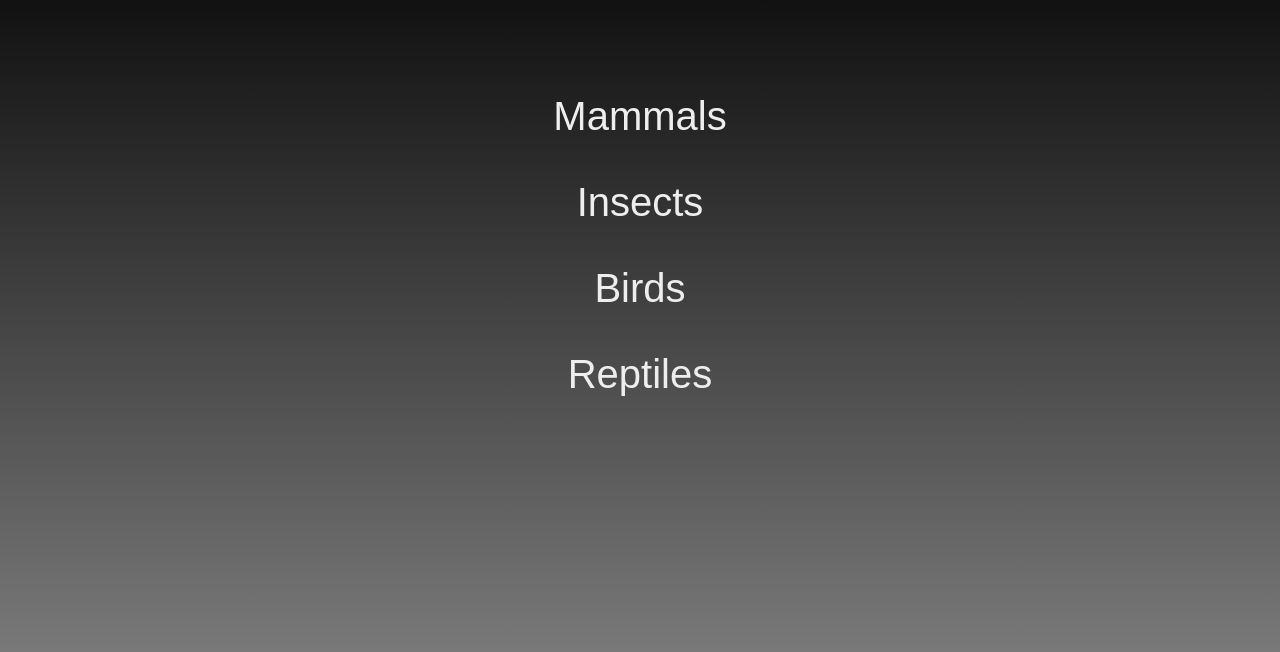
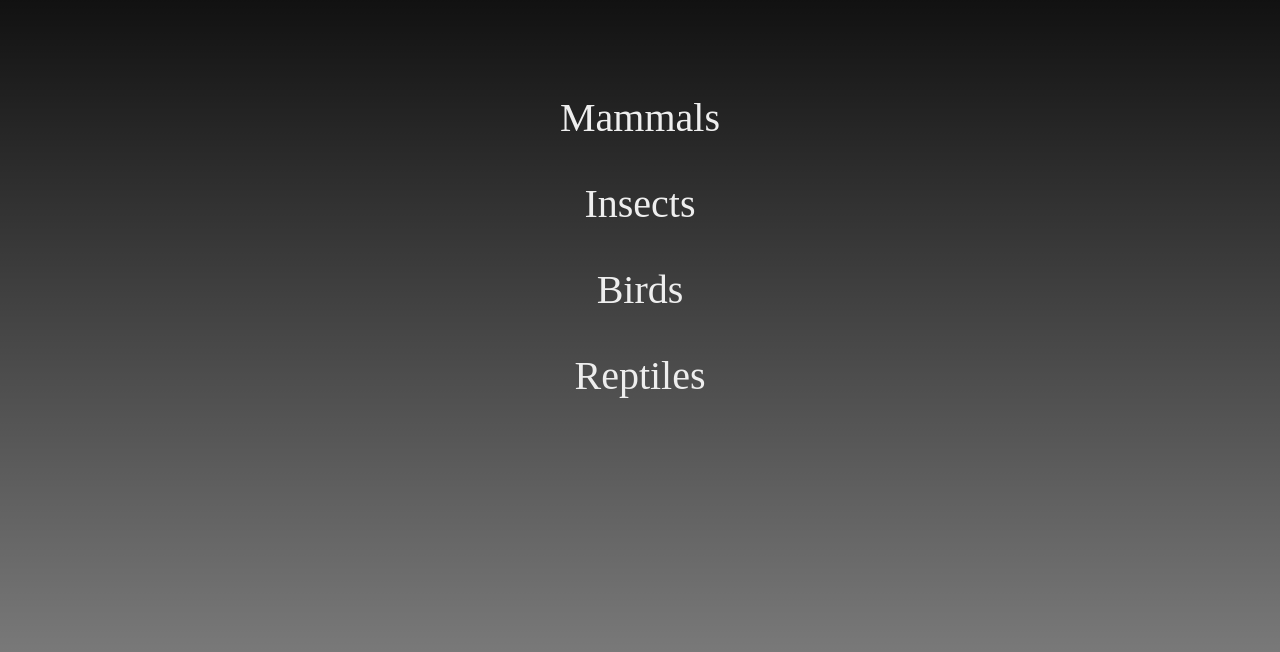
Before and after one commit to omarsaleh11/yep, a plain HTML site: page species.html in a window 1280 px wide. Shown: the part 108-760 px from the top of the page. Drawn offline with Linux system fonts and the light colour scheme.

Commit message:
Add files via upload

```diff
--- a/ar/style/index-ar.css
+++ b/ar/style/index-ar.css
@@ -18,6 +18,7 @@ body {
   background-position: center;
   background-size: cover;
   background-attachment: fixed;
+  background-repeat: no-repeat;
   overflow: hidden;
   overflow-y: auto;
 }
@@ -27,13 +28,14 @@ body {
     url(../images/main-background.webp);
   background-position: center;
   background-size: cover;
+  background-repeat: no-repeat;
   background-attachment: fixed;
 }
 /* fonts */
 :root {
-  --font1: "Lateef", cursive;
-  --font2: "Kalam", cursive;
-  --font3: "Amiri", cursive;
+  --font1: "Lateef", serif;
+  --font2: "Kalam", serif;
+  --font3: "Amiri", serif;
 }
 /* fonts */
 /* content */
@@ -92,6 +94,10 @@ p span {
         rgba(0, 0, 0, 0.5)
       ),
       url(../images/main-background-m.webp);
+    background-repeat: no-repeat;
+    background-position: center;
+    background-size: cover;
+    background-attachment: fixed;
   }
 }
 @media screen and (max-width: 500px) {
--- a/ar/style/latest.css
+++ b/ar/style/latest.css
@@ -17,6 +17,7 @@ body {
   background-position: center;
   background-size: cover;
   background-attachment: fixed;
+  background-repeat: no-repeat;
   overflow: hidden;
   overflow-y: auto;
 }
@@ -29,9 +30,9 @@ body {
 }
 /* fonts */
 :root {
-  --font1: "Lateef", cursive;
-  --font2: "Kalam", cursive;
-  --font3: "Amiri", cursive;
+  --font1: "Lateef", serif;
+  --font2: "Kalam", serif;
+  --font3: "Amiri", serif;
 }
 /* fonts */
 /* content */
@@ -189,6 +190,10 @@ main h1 span {
 @media screen and (max-width: 1300px) {
   body,
   .fullmenu {
+    background-position: center;
+    background-size: cover;
+    background-attachment: fixed;
+    background-repeat: no-repeat;
     background-image: linear-gradient(
         to bottom,
         rgba(0, 0, 0, 1),
@@ -200,6 +205,10 @@ main h1 span {
 @media screen and (max-width: 2400px) {
   body,
   .fullmenu {
+    background-position: center;
+    background-size: cover;
+    background-attachment: fixed;
+    background-repeat: no-repeat;
     background-image: linear-gradient(
         to bottom,
         rgba(0, 0, 0, 1),
--- a/style/index.css
+++ b/style/index.css
@@ -31,9 +31,9 @@ body {
 }
 /* fonts */
 :root {
-  --font1: "courgette", sans-serif;
-  --font2: "Kalam", sans-serif;
-  --font3: "Itim", sans-serif;
+  --font1: "courgette", serif;
+  --font2: "Kalam", serif;
+  --font3: "Itim", serif;
 }
 /* fonts */
 /* content */
--- a/style/latest.css
+++ b/style/latest.css
@@ -31,9 +31,9 @@ body {
 }
 /* fonts */
 :root {
-  --font1: "courgette", sans-serif;
-  --font2: "Kalam", sans-serif;
-  --font3: "Itim", sans-serif;
+  --font1: "courgette", serif;
+  --font2: "Kalam", serif;
+  --font3: "Itim", serif;
 }
 /* fonts */
 /* content */
--- a/style/soon.css
+++ b/style/soon.css
@@ -31,9 +31,9 @@ body {
 }
 /* fonts */
 :root {
-  --font1: "courgette", sans-serif;
-  --font2: "Kalam", cursive;
-  --font3: "Itim", cursive;
+  --font1: "courgette", serif;
+  --font2: "Kalam", serif;
+  --font3: "Itim", serif;
 }
 /* fonts */
 /* start of contant */
--- a/style/sources.css
+++ b/style/sources.css
@@ -1,8 +1,8 @@
 /* fonts */
 :root {
-  --font1: "courgette", sans-serif;
-  --font2: "Kalam", sans-serif;
-  --font3: "Itim", sans-serif;
+  --font1: "courgette", serif;
+  --font2: "Kalam", serif;
+  --font3: "Itim", serif;
 }
 /* fonts */
 *,
@@ -38,6 +38,7 @@ body {
   background-position: center left;
   background-size: cover;
   background-attachment: fixed;
+  background-repeat: no-repeat;
   overflow: hidden;
   overflow-y: visible;
 }
@@ -106,7 +107,7 @@ ul:last-child {
     font-size: 6.9px;
   }
 }
-@media screen and (max-width: 2000px) {
+@media screen and (max-width: 2100px) {
   body,
   .fullmenu {
     background-image: linear-gradient(
@@ -115,6 +116,10 @@ ul:last-child {
         rgba(0, 0, 0, 0.5)
       ),
       url(../images/sources-background-l.webp);
+    background-position: center;
+    background-size: cover;
+    background-attachment: fixed;
+    background-repeat: no-repeat;
   }
 }
 @media screen and (max-width: 1300px) {
@@ -126,6 +131,10 @@ ul:last-child {
         rgba(0, 0, 0, 0.5)
       ),
       url(../images/sources-background-m.webp);
+    background-position: center;
+    background-size: cover;
+    background-attachment: fixed;
+    background-repeat: no-repeat;
   }
 }
 @media screen and (max-width: 500px) {
--- a/style/species.css
+++ b/style/species.css
@@ -18,6 +18,7 @@ body {
   background-position: center;
   background-size: cover;
   background-attachment: fixed;
+  background-repeat: no-repeat;
   overflow: hidden;
   overflow-y: auto;
 }
@@ -43,9 +44,9 @@ body {
 }
 /* fonts */
 :root {
-  --font1: "courgette", sans-serif;
-  --font2: "Kalam", sans-serif;
-  --font3: "Itim", sans-serif;
+  --font1: "courgette", serif;
+  --font2: "Kalam", serif;
+  --font3: "Itim", serif;
 }
 /* fonts */
 /* content */
@@ -101,23 +102,26 @@ main {
   background-position: center;
   background-size: cover;
   background-attachment: fixed;
+  background-repeat: no-repeat;
 }
 @media screen and (max-width: 1300px) {
   .background-species ul li:nth-child(1) a::before {
     background: linear-gradient(to bottom, rgba(0, 0, 0, 1), rgba(0, 0, 0, 0.5)),
       url(../images/mammals-background-m.webp);
-    background-position: center left;
+    background-position: center;
     background-size: cover;
     background-attachment: fixed;
+    background-repeat: no-repeat;
   }
 }
 @media screen and (max-width: 600px) {
   .background-species ul li:nth-child(1) a::before {
     background: linear-gradient(to bottom, rgba(0, 0, 0, 1), rgba(0, 0, 0, 0.5)),
       url(../images/mammals-background-ss.webp);
-    background-position: center left;
+    background-position: center;
     background-size: cover;
     background-attachment: fixed;
+    background-repeat: no-repeat;
   }
 }
 /* mammals */
@@ -128,6 +132,7 @@ main {
   background-position: center;
   background-size: cover;
   background-attachment: fixed;
+  background-repeat: no-repeat;
 }
 @media screen and (max-width: 1300px) {
   .background-species ul li:nth-child(2) a::before {
@@ -136,6 +141,7 @@ main {
     background-position: center;
     background-size: cover;
     background-attachment: fixed;
+    background-repeat: no-repeat;
   }
 }
 @media screen and (max-width: 600px) {
@@ -145,6 +151,7 @@ main {
     background-position: center;
     background-size: cover;
     background-attachment: fixed;
+    background-repeat: no-repeat;
   }
 }
 /* insects */
@@ -155,6 +162,7 @@ main {
   background-position: center;
   background-size: cover;
   background-attachment: fixed;
+  background-repeat: no-repeat;
 }
 /* Birds */
 /* Reptiles */
@@ -164,6 +172,7 @@ main {
   background-position: center;
   background-size: cover;
   background-attachment: fixed;
+  background-repeat: no-repeat;
 }
 @media screen and (max-width: 2400px) {
   .background-species ul li:nth-child(4) a::before {
@@ -172,6 +181,7 @@ main {
     background-position: center;
     background-size: cover;
     background-attachment: fixed;
+    background-repeat: no-repeat;
   }
 }
 @media screen and (max-width: 1300px) {
@@ -190,6 +200,7 @@ main {
     background-position: center;
     background-size: cover;
     background-attachment: fixed;
+    background-repeat: no-repeat;
   }
 }
 /* Reptiles */
```
